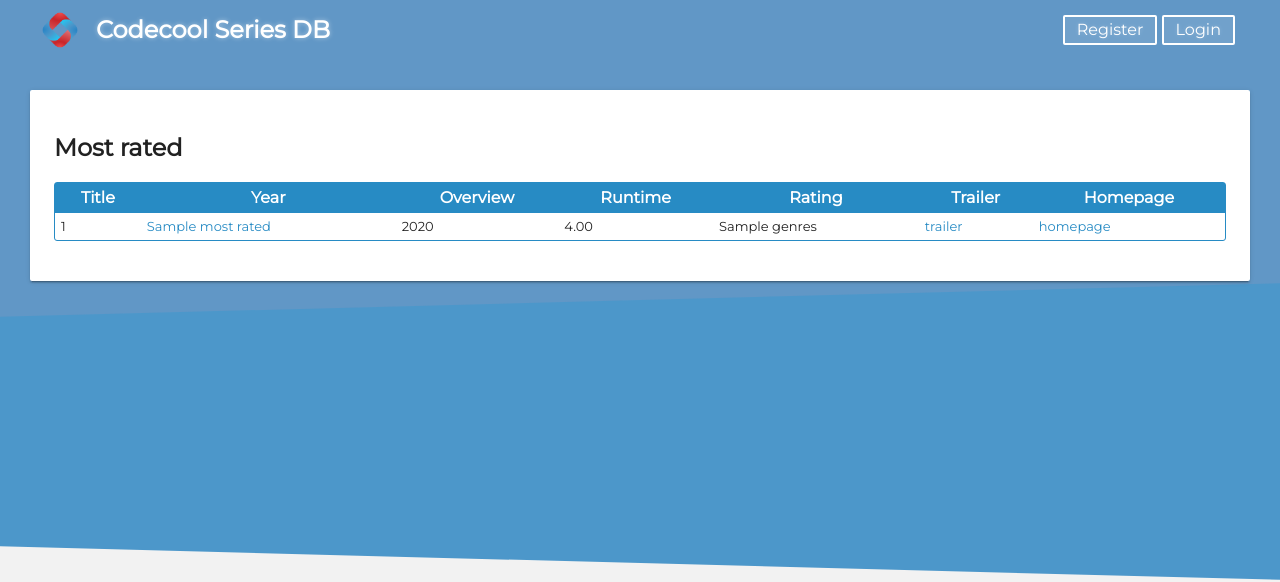
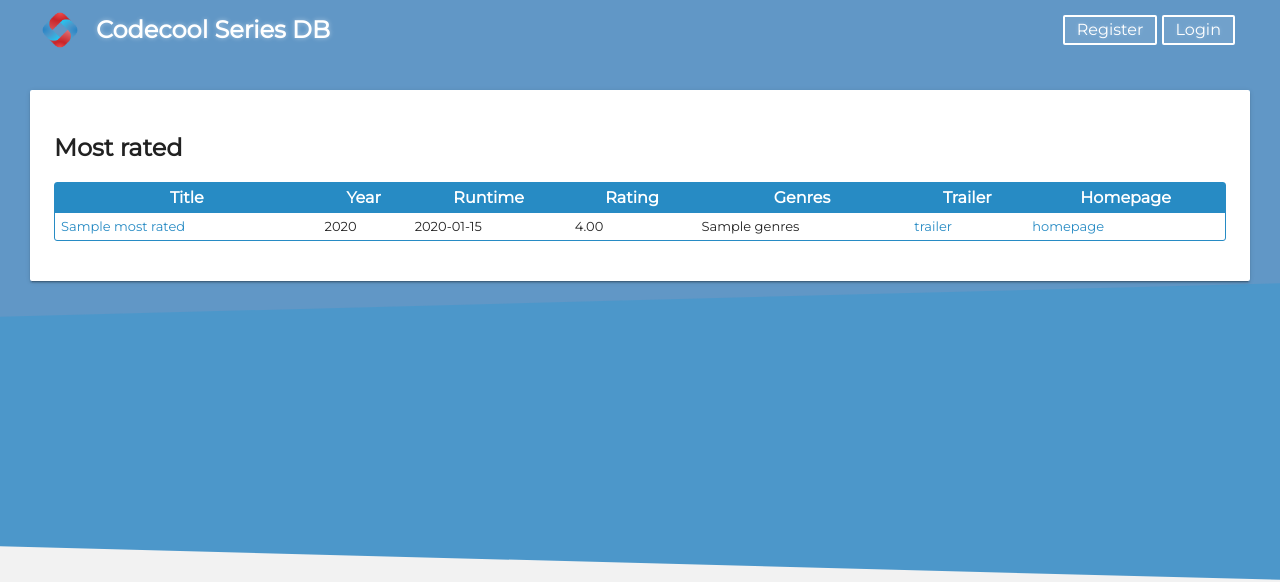
Before and after one commit to DariuszOkonski/codecool-series, a Flask app: template templates/most-rated.html in a window 1280 px wide. Shown: the top 582 px of the page. Run offline with Flask 2, Linux system fonts and the light colour scheme; the template is opened without the code that fills it: most values are stand-ins (such as "Sample title", 1, 10 or a date in 2020).

Commit message:
last improvements

```diff
--- a/data/queries.py
+++ b/data/queries.py
@@ -6,4 +6,4 @@ def get_shows():
 
 def get_most_rated():
     # return data_manager.execute_select('select * from shows order by rating desc limit 15;')
-    return data_manager.execute_select("select s.id, s.title, s.year, s.rating, STRING_AGG( gr.name, ' - ' ORDER BY gr.name) as genres, s.trailer, s.homepage  from shows as s inner join show_genres as sg on s.id = sg.show_id inner join genres as gr on sg.genre_id = gr.id group by s.id order by s.rating desc limit 15")
+    return data_manager.execute_select("select s.title, s.year, s.runtime, s.rating, STRING_AGG( gr.name, ' - ' ORDER BY gr.name) as genres, s.trailer, s.homepage  from shows as s inner join show_genres as sg on s.id = sg.show_id inner join genres as gr on sg.genre_id = gr.id group by s.id order by s.rating desc limit 15")
--- a/templates/most-rated.html
+++ b/templates/most-rated.html
@@ -11,9 +11,9 @@
 {#                    <th>Id</th>#}
                     <th>Title</th>
                     <th>Year</th>
-                    <th>Overview</th>
                     <th>Runtime</th>
                     <th>Rating</th>
+                    <th>Genres</th>
                     <th>Trailer</th>
                     <th>Homepage</th>
                 </tr>
@@ -21,7 +21,6 @@
             <tbody>
                 {% for el in most_rated %}
                     <tr>
-                        <td>{{ el['id'] }}</td>
                         <td>
                             <a href="/show/{{ el['id'] }}">
                                 {{ el['title'] }}
@@ -29,7 +28,7 @@
                         </td>
                         <td>{{ el['year'] }}</td>
 {#                        <td>{{ el['overview'][:100] }}...</td>#}
-{#                        <td>{{ el['runtime'] }}</td>#}
+                        <td>{{ el['runtime'] }}</td>
                         <td>
                             {{ "%.2f"|format(el['rating']|float) }}
                         </td>
```
